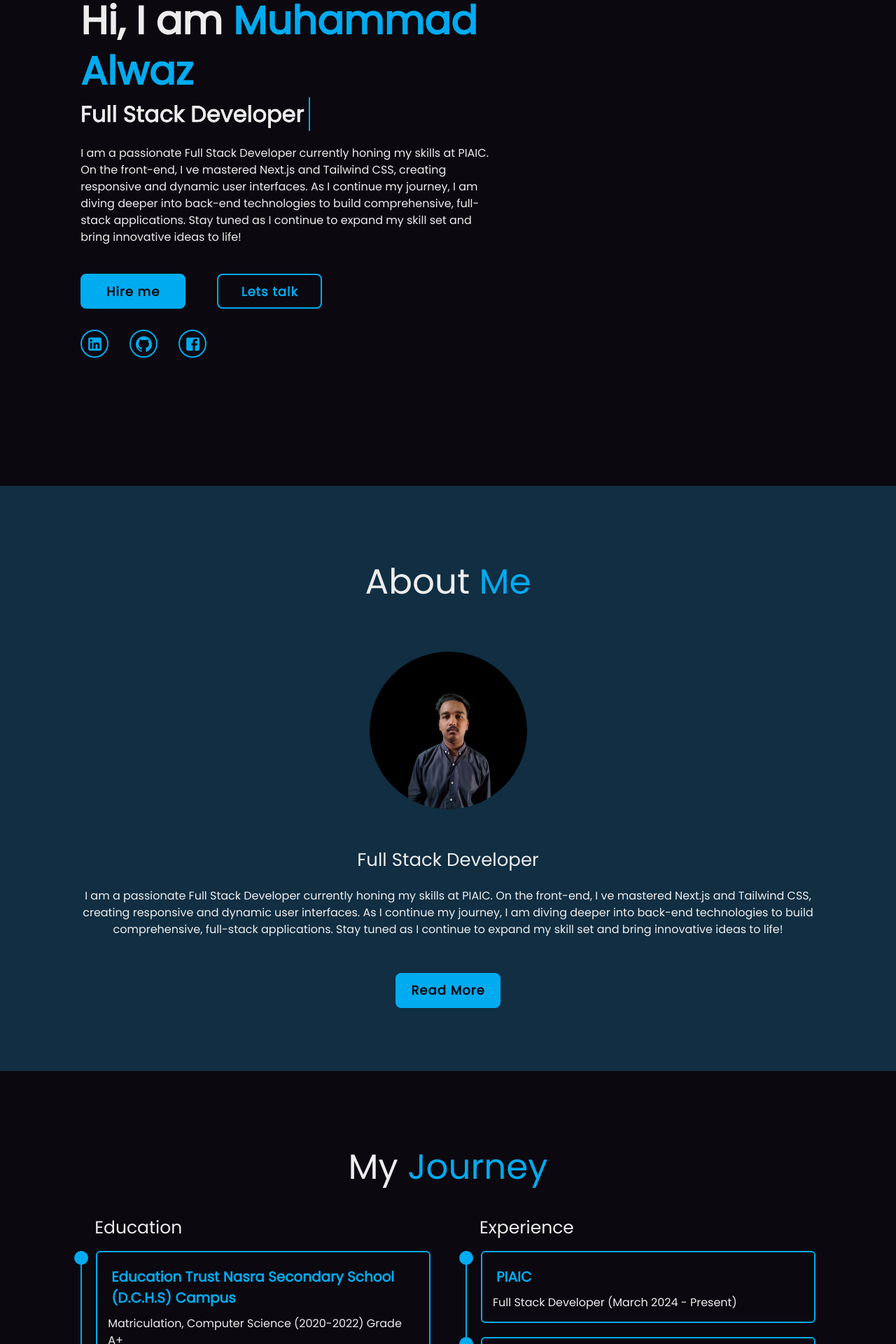
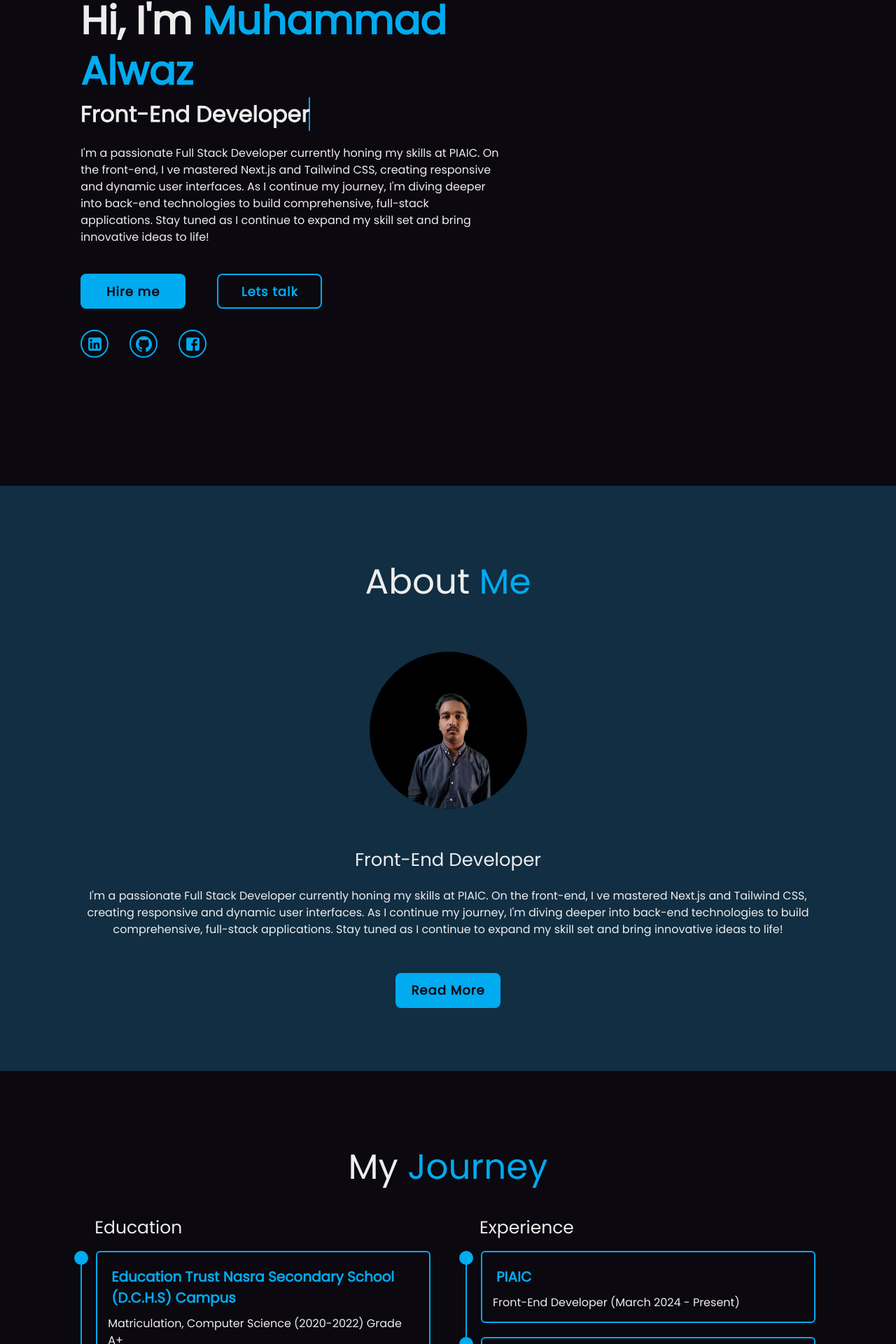
Before and after one commit to Alwaz12/Alwaz-Portfolio-Website, a Next.js app: page / in a window 1280 px wide. Shown: the part 184-2104 px from the top of the page at 70% size. Built offline with nearby package versions, Linux system fonts and the light colour scheme.

Commit message:
Update page.tsx

```diff
--- a/src/app/page.tsx
+++ b/src/app/page.tsx
@@ -142,16 +142,16 @@ active:text-[var(--main-color)]"
       <section className={`bg-cover bg-center transition-opacity duration-300 ${isSidebarOpen ? "opacity-50" : "opacity-100"}`} id="home">
         <div className="home-content">
           <h1>
-            Hi, I am<span> Muhammad Alwaz</span>{" "}
+            Hi, I'm<span> Muhammad Alwaz</span>{" "}
           </h1>
           <div className="text-animated">
-            <h3>Full Stack Developer</h3>
+            <h3>Front-End Developer</h3>
           </div>
           <p>
-            I am a passionate Full Stack Developer currently honing my skills at
+            I'm a passionate Full Stack Developer currently honing my skills at
             PIAIC. On the front-end, I ve mastered Next.js and Tailwind CSS,
             creating responsive and dynamic user interfaces. As I continue my
-            journey, I am diving deeper into back-end technologies to build
+            journey, I'm diving deeper into back-end technologies to build
             comprehensive, full-stack applications. Stay tuned as I continue to
             expand my skill set and bring innovative ideas to life!
           </p>
@@ -222,12 +222,12 @@ active:text-[var(--main-color)]"
     </div>
 
         <div className="about-content">
-          <h2>Full Stack Developer</h2>
+          <h2>Front-End Developer</h2>
           <p className="about-para">
-            I am a passionate Full Stack Developer currently honing my skills at
+            I'm a passionate Full Stack Developer currently honing my skills at
             PIAIC. On the front-end, I ve mastered Next.js and Tailwind CSS,
             creating responsive and dynamic user interfaces. As I continue my
-            journey, I am diving deeper into back-end technologies to build
+            journey, I'm diving deeper into back-end technologies to build
             comprehensive, full-stack applications. Stay tuned as I continue to
             expand my skill set and bring innovative ideas to life!
           </p>
@@ -283,7 +283,7 @@ active:text-[var(--main-color)]"
                     <h3>PIAIC</h3>
                   </div>
                   <p>
-                    Certified Cloud Applied Generative AI Engineer (2024-Present)
+                    Certified Agentic And Robotic AI Engineer (2024-Present)
 
                   </p>
                 </div>
@@ -302,7 +302,7 @@ active:text-[var(--main-color)]"
                     <h3>PIAIC</h3>
                   </div>
                   <p>
-                     Full Stack Developer (March 2024 - Present)
+                     Front-End Developer (March 2024 - Present)
 
                   </p>
                 </div>
```
